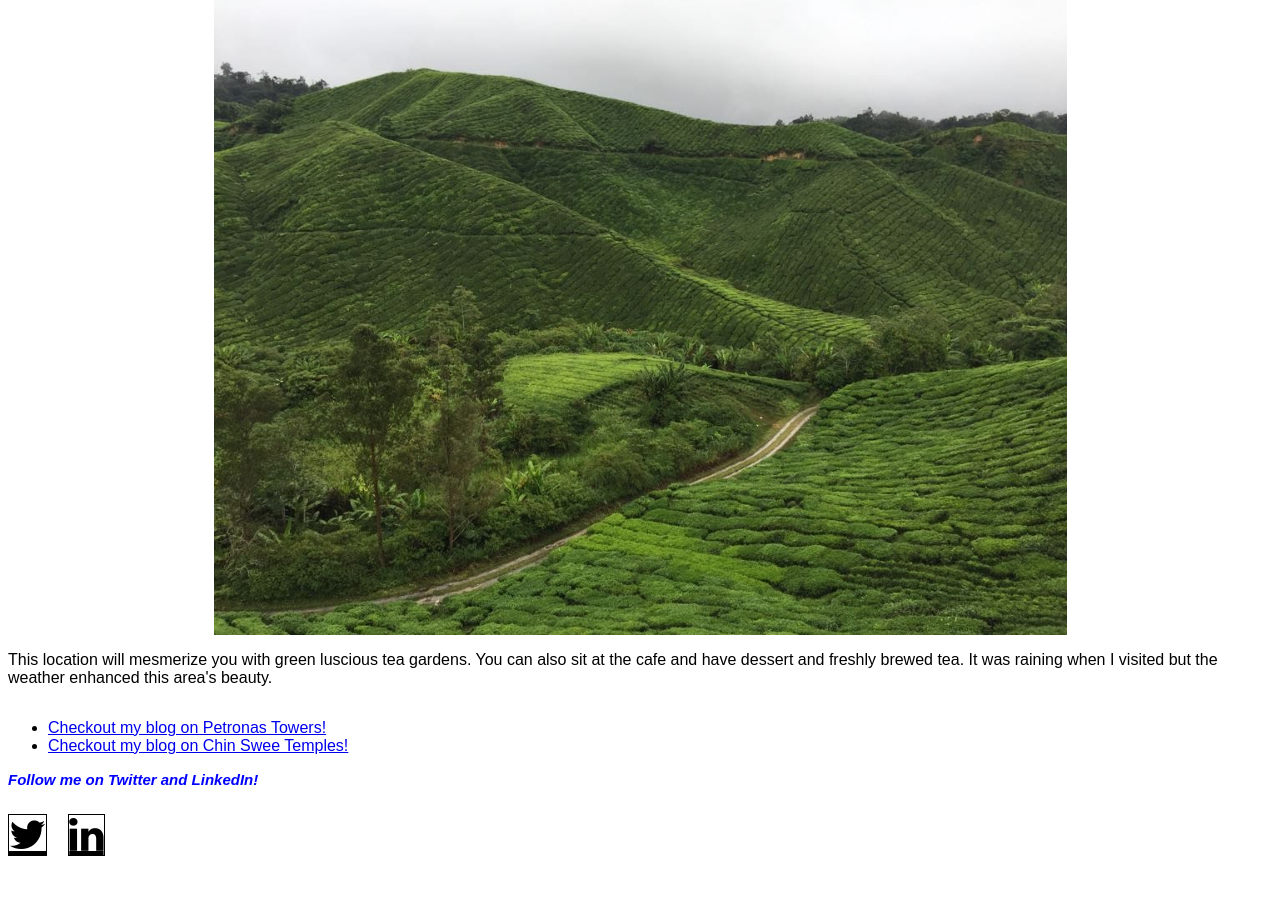
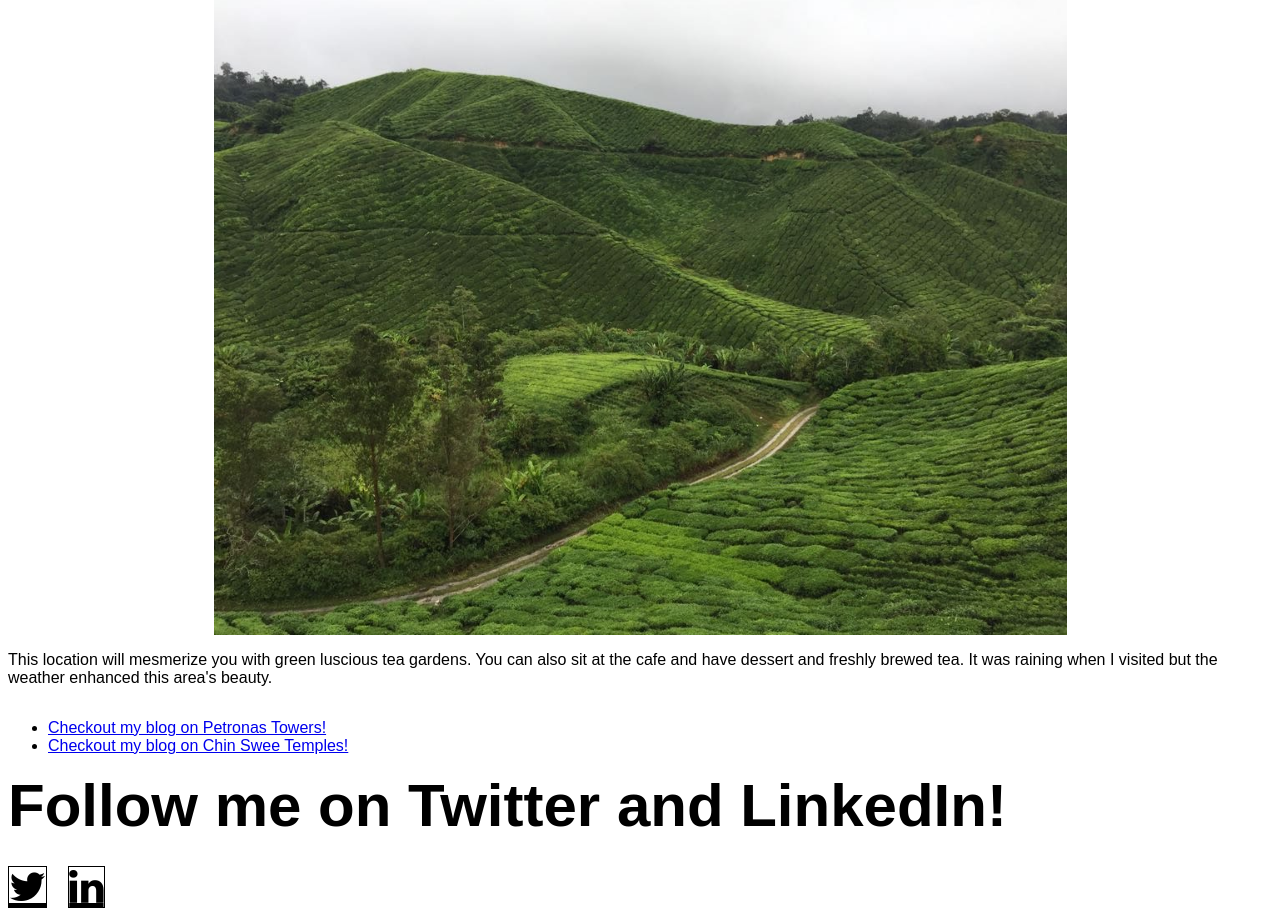
Before and after one commit to kanita92/Travel-Website, a plain HTML site: page blogpost2.html in a window 1280 px wide. Shown: the part 74-992 px from the top of the page. Before the commit the page ends 940 px from the top, so only its background shows below. Drawn offline with Linux system fonts and the light colour scheme.

Commit message:
Update blogpost2.html

```diff
--- a/blogpost2.html
+++ b/blogpost2.html
@@ -43,7 +43,7 @@
         </ul>
 
       <div class="social">
-        <h3>Follow me on Twitter and LinkedIn!</h3>
+        <h2>Follow me on Twitter and LinkedIn!</h2>
         <a href="https://twitter.com/?lang=en" class="fa fa-twitter"></a>
         <a href="https://www.linkedin.com/in/kanitaniki/" class="fa fa-linkedin"></a>
         </div>
```
